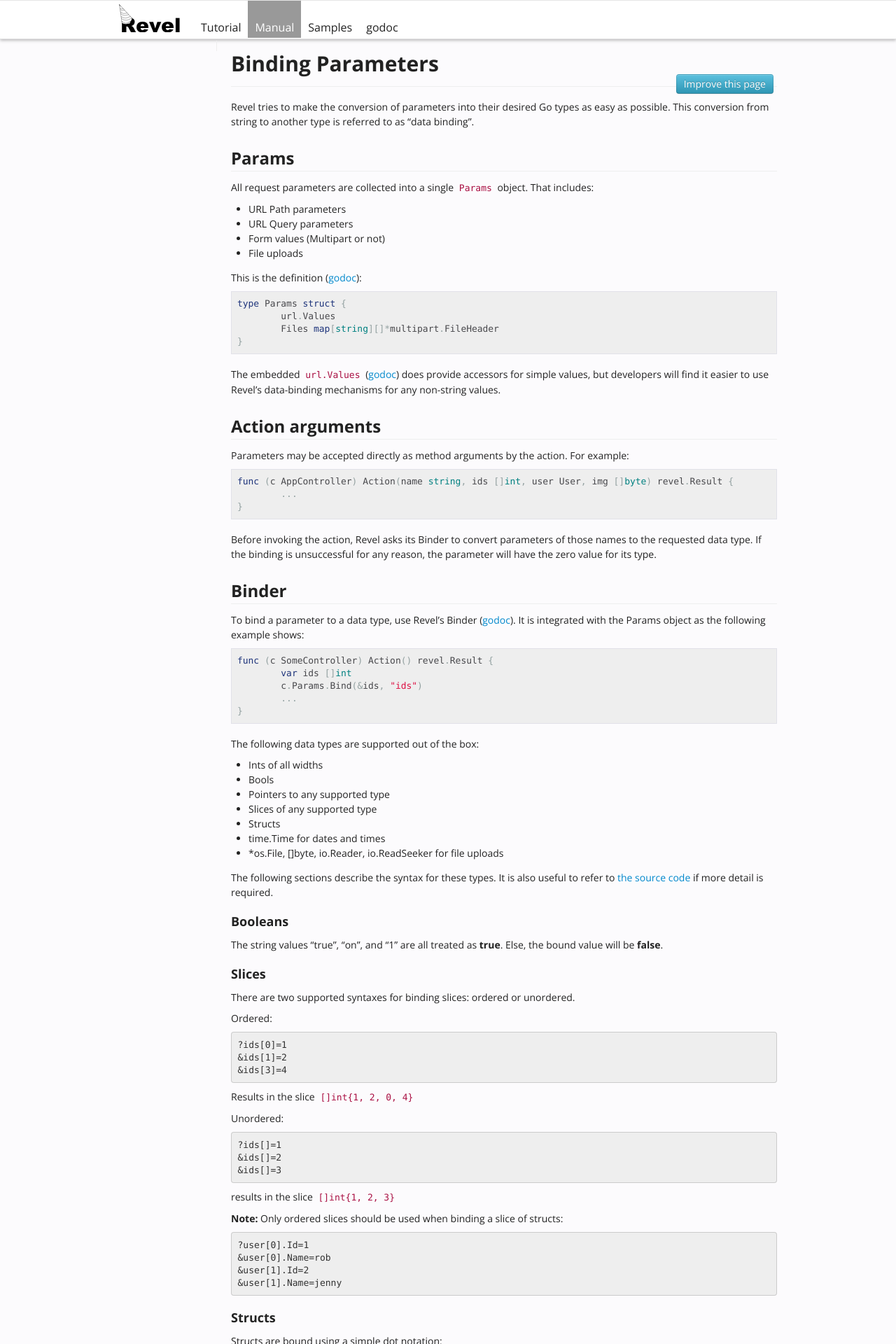
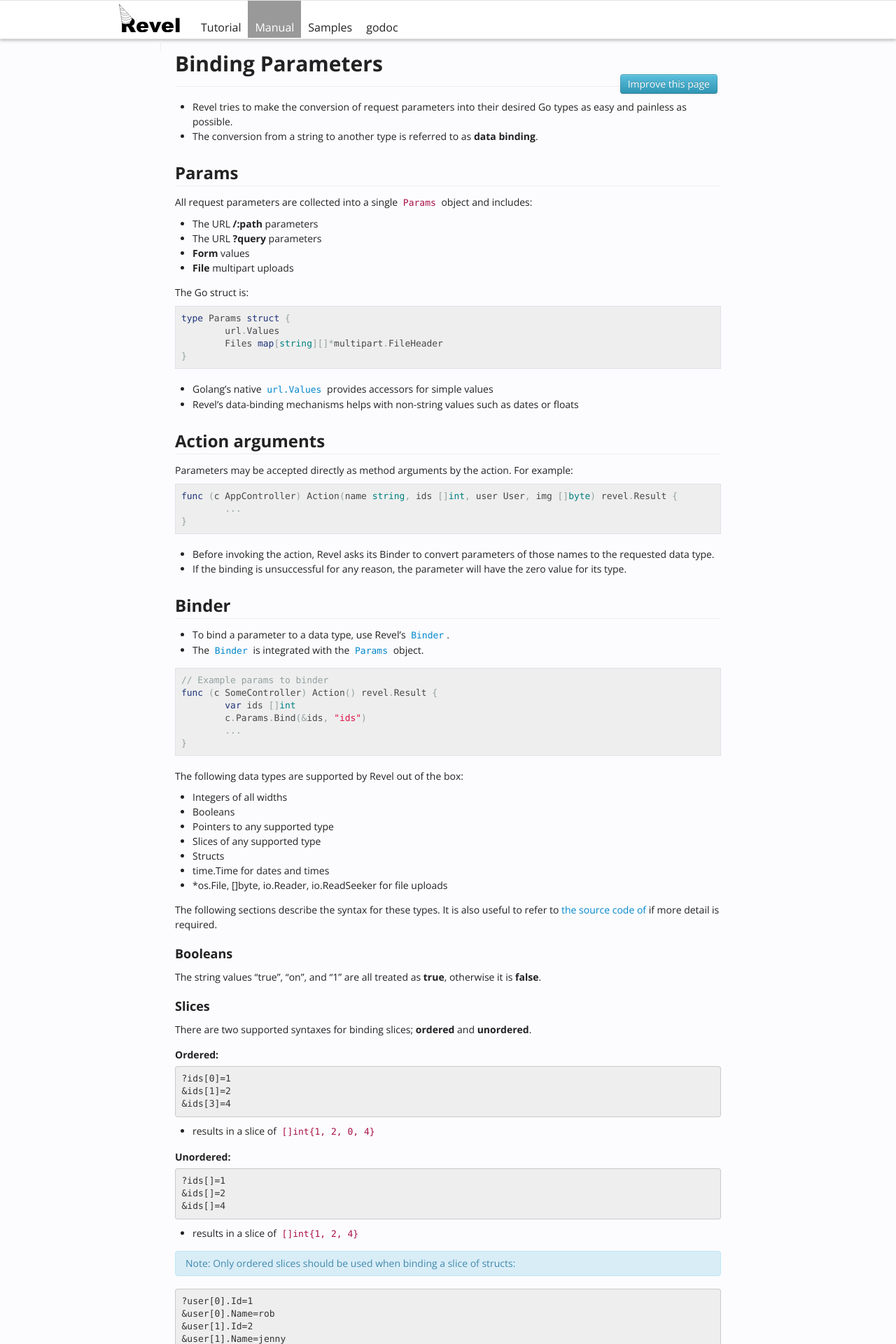
Before and after one commit to revel/revel.github.io, a Jekyll site: the page built from manual/binding.md, in a window 1280 px wide. Shown: the top 1920 px of the page at 70% size. Built offline with Jekyll 4.4.1, drawn with Linux system fonts in a browser that asks for light colours; some of the changed text lies outside the part shown.

Commit message:
tidy binding

```diff
--- a/css/revel.css
+++ b/css/revel.css
@@ -151,3 +151,7 @@ ul ul, ul ol, ol ol, ol ul, ul {
   margin: 0 5px;
   position: relative;
 }
+
+.container {
+    width: 1100px;
+}
--- a/manual/binding.md
+++ b/manual/binding.md
@@ -3,20 +3,20 @@ title: Binding Parameters
 layout: manual
 ---
 
-Revel tries to make the conversion of parameters into their desired Go types as
-easy as possible.  This conversion from string to another type is referred to as
-"data binding".
+- Revel tries to make the conversion of request parameters into their desired Go types as
+easy and painless as possible.
+- The conversion from a string to another type is referred to as **data binding**.
 
 ## Params
 
-All request parameters are collected into a single `Params` object.  That includes:
+All request parameters are collected into a single `Params` object and includes:
 
-* URL Path parameters
-* URL Query parameters
-* Form values (Multipart or not)
-* File uploads
+* The URL **/:path** parameters
+* The URL **?query** parameters
+* **Form** values
+* **File** multipart uploads
 
-This is the definition ([godoc](../docs/godoc/params.html)):
+The Go struct is:
 
 <pre class="prettyprint lang-go">
 type Params struct {
@@ -25,9 +25,8 @@ type Params struct {
 }
 </pre>
 
-The embedded `url.Values` ([godoc](http://www.golang.org/pkg/net/url/#Values))
-does provide accessors for simple values, but developers will find it easier to
-use Revel's data-binding mechanisms for any non-string values.
+- Golang's native [`url.Values`]([godoc](http://www.golang.org/pkg/net/url/#Values)) provides accessors for simple values
+- Revel's data-binding mechanisms helps with non-string values such as dates or floats
 
 ## Action arguments
 
@@ -40,18 +39,17 @@ func (c AppController) Action(name string, ids []int, user User, img []byte) rev
 }
 </pre>
 
-Before invoking the action, Revel asks its Binder to convert parameters of those
-names to the requested data type.  If the binding is unsuccessful for any
-reason, the parameter will have the zero value for its type.
+- Before invoking the action, Revel asks its Binder to convert parameters of those names to the requested data type.
+- If the binding is unsuccessful for any reason, the parameter will have the zero value for its type.
 
 ## Binder
 
-To bind a parameter to a data type, use Revel's Binder
-([godoc](../docs/godoc/binder.html)).  It is integrated with the Params object
-as the following example shows:
+- To bind a parameter to a data type, use Revel's [`Binder`](../docs/godoc/binder.html).
+- The [`Binder`](../docs/godoc/binder.html) is integrated with the [`Params`](../docs/godoc/params.html) object.
 
 {% raw %}
 <pre class="prettyprint lang-go">
+// Example params to binder
 func (c SomeController) Action() revel.Result {
 	var ids []int
 	c.Params.Bind(&amp;ids, "ids")
@@ -60,10 +58,10 @@ func (c SomeController) Action() revel.Result {
 </pre>
 {% endraw %}
 
-The following data types are supported out of the box:
+The following data types are supported by Revel out of the box:
 
-* Ints of all widths
-* Bools
+* Integers of all widths
+* Booleans
 * Pointers to any supported type
 * Slices of any supported type
 * Structs
@@ -71,34 +69,33 @@ The following data types are supported out of the box:
 * \*os.File, \[\]byte, io.Reader, io.ReadSeeker for file uploads
 
 The following sections describe the syntax for these types.  It is also useful
-to refer to [the source code](../docs/src/binder.html) if more detail is required.
+to refer to [the source code of](../docs/src/binder.html) if more detail is required.
 
 ### Booleans
 
-The string values "true", "on", and "1" are all treated as **true**.  Else, the
-bound value will be **false**.
+The string values "true", "on", and "1" are all treated as **true**,  otherwise it is **false**.
 
 ### Slices
 
-There are two supported syntaxes for binding slices: ordered or unordered.
+There are two supported syntaxes for binding slices; **ordered** and **unordered**.
 
-Ordered:
+#### Ordered:
 
 	?ids[0]=1
 	&ids[1]=2
 	&ids[3]=4
 
-Results in the slice `[]int{1, 2, 0, 4}`
+- results in a slice of `[]int{1, 2, 0, 4}`
 
-Unordered:
+#### Unordered:
 
 	?ids[]=1
 	&ids[]=2
-	&ids[]=3
+	&ids[]=4
 
-results in the slice `[]int{1, 2, 3}`
+- results in a slice of `[]int{1, 2, 4}`
 
-**Note:** Only ordered slices should be used when binding a slice of structs:
+<div class="alert alert-info">Note: Only ordered slices should be used when binding a slice of structs:</div>
 
 	?user[0].Id=1
 	&user[0].Name=rob
@@ -107,7 +104,7 @@ results in the slice `[]int{1, 2, 3}`
 
 ### Structs
 
-Structs are bound using a simple dot notation:
+Structs are bound using simple dot notation:
 
 	?user.Id=1
 	&user.Name=rob
@@ -116,26 +113,23 @@ Structs are bound using a simple dot notation:
 	&user.Father.Id=5
 	&user.Father.Name=Hermes
 
-would bind a structure defined as:
+Will bind the struct:
 
-<pre class="prettyprint lang-go">
-type User struct {
-	Id int
-	Name string
-	Friends []int
-	Father User
-}
-</pre>
+    type User struct {
+        Id int
+        Name string
+        Friends []int
+        Father User
+    }
 
-**Note:** Properties must be exported in order to be bound.
+
+<div class="alert alert-info">Note: Properties must be exported in order to be bound.</div>
 
 ### Date / Time
 
-The SQL standard time formats \["2006-01-02", "2006-01-02 15:04"\] are built in.
-
-More may be added by the application, using
-[the official pattern](http://golang.org/pkg/time/#pkg-constants).  Simply add
-the pattern to recognize to the `TimeFormats` variable, like this:
+- The SQL standard date time formats of `2006-01-02`, `2006-01-02 15:04` are built in.
+- Alternative formats may be added to the application, using [golang native constants](http://golang.org/pkg/time/#pkg-constants).
+- Add a pattern to recognize to the `TimeFormats` variable, like this:
 
 <pre class="prettyprint lang-go">
 func init() {
@@ -157,8 +151,8 @@ This is a wrapper around the upload handling provided by
 stay in memory unless they exceed a threshold (10MB by default), in which case
 they are written to a temp file.
 
-**Note:** Binding a file upload to `os.File` requires Revel to write it to a
-temp file (if it wasn't already), making it less efficient than the other types.
+<div class="alert alert-info">Note: Binding a file upload to <i>os.File</i> requires Revel to write it to a
+temp file (if it wasn't already), making it less efficient than the other types.</div>
 
 ### Custom Binders
 
```
Also changed, not shown: other parts of manual/binding.md (+1 -1 lines), manual/routing.md (+16 -15 lines).
